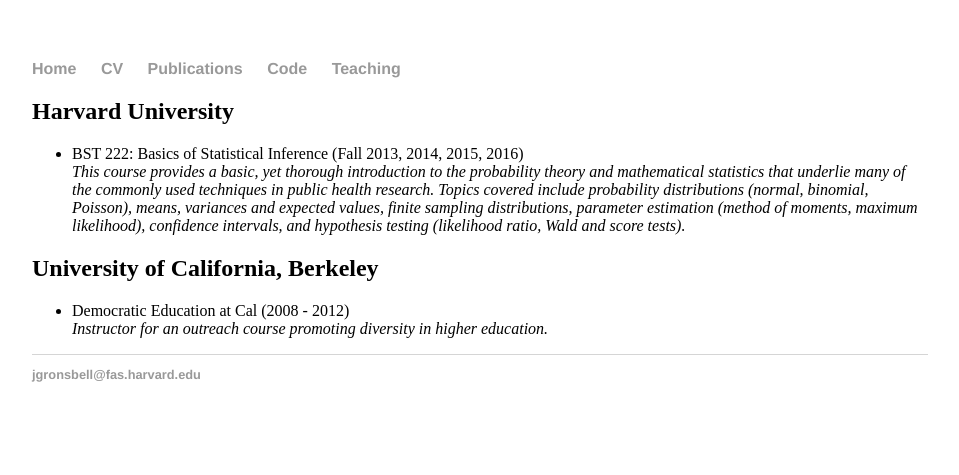
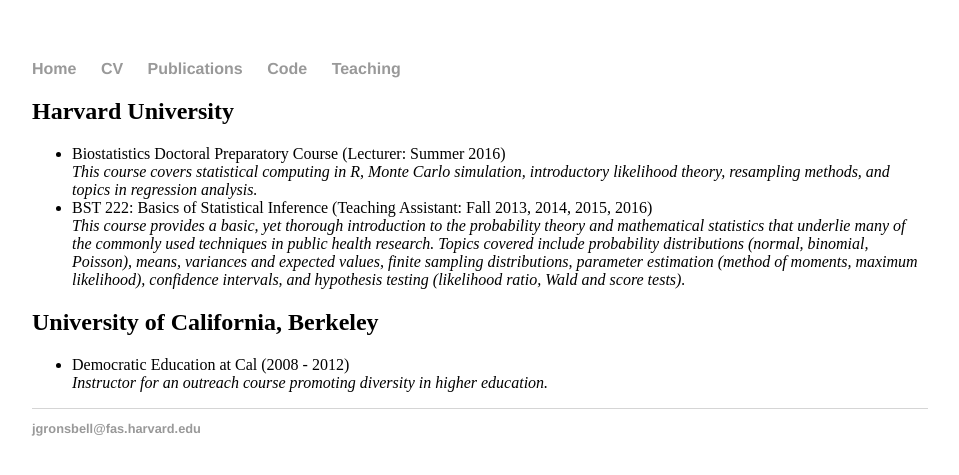
Before and after one commit to jgrons/old_website, a Jekyll site: the page built from teaching.html, in a window 1280 px wide. Shown: the top 475 px of the page, without its empty margins (160-1119 px from the left). Built offline with Jekyll 4.4.1, drawn with Linux system fonts in a browser that asks for light colours.

Commit message:
Update teaching.html

```diff
--- a/teaching.html
+++ b/teaching.html
@@ -6,7 +6,13 @@
 
 	<h2> Harvard University </h2>
 <ul>
-  <li> BST 222: Basics of Statistical Inference (Fall 2013, 2014, 2015, 2016)</li>
+	<li> Biostatistics Doctoral Preparatory Course  (Lecturer: Summer 2016)</li>
+
+	<em>   This course covers statistical computing in R, Monte Carlo simulation,
+		introductory likelihood theory, resampling methods, and topics in regression analysis.
+	</em>
+
+  <li> BST 222: Basics of Statistical Inference (Teaching Assistant: Fall 2013, 2014, 2015, 2016)</li>
 
 	<em>   This course provides a basic, yet thorough introduction to the probability theory
 		and mathematical statistics that underlie many of the commonly used techniques in
```
